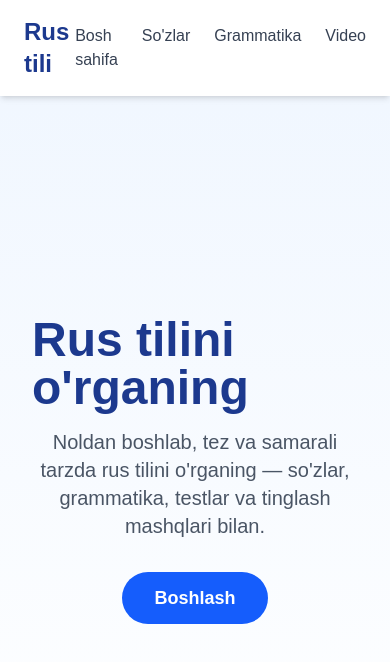
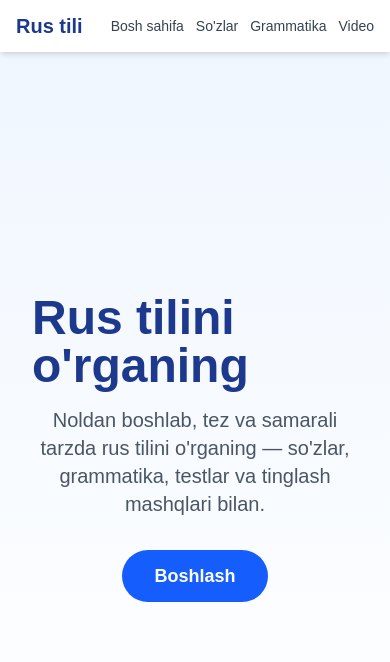
Before and after one commit to kamronbekqobilov85-afk/rus-tili-sayti, a Next.js app in the folder rus-tili-sayti/: page / in a window 390 px wide. Shown: the top 662 px of the page. Built offline with nearby package versions, Linux system fonts and the light colour scheme.

Commit message:
Header mobil uchun tuzatildi

```diff
--- a/rus-tili-sayti/src/app/components/Header.tsx
+++ b/rus-tili-sayti/src/app/components/Header.tsx
@@ -1,21 +1,21 @@
 export default function Header() {
   return (
     <header className="bg-white shadow-md">
-      <nav className="max-w-6xl mx-auto flex items-center justify-between px-6 py-4">
-        <div className="text-2xl font-bold text-blue-900">
+      <nav className="max-w-6xl mx-auto flex flex-wrap items-center justify-between gap-y-2 px-4 py-3 sm:px-6 sm:py-4">
+        <div className="text-xl sm:text-2xl font-bold text-blue-900 whitespace-nowrap">
           Rus tili
         </div>
-        <div className="flex gap-6 text-gray-700 font-medium">
-          <a href="/" className="hover:text-blue-600">
+        <div className="flex flex-wrap gap-3 sm:gap-6 text-sm sm:text-base text-gray-700 font-medium">
+          <a href="/" className="hover:text-blue-600 whitespace-nowrap">
             Bosh sahifa
           </a>
-          <a href="/sozlar" className="hover:text-blue-600">
+          <a href="/sozlar" className="hover:text-blue-600 whitespace-nowrap">
             So'zlar
           </a>
-          <a href="/grammatika" className="hover:text-blue-600">
+          <a href="/grammatika" className="hover:text-blue-600 whitespace-nowrap">
             Grammatika
           </a>
-          <a href="/video" className="hover:text-blue-600">
+          <a href="/video" className="hover:text-blue-600 whitespace-nowrap">
             Video
           </a>
         </div>
```
